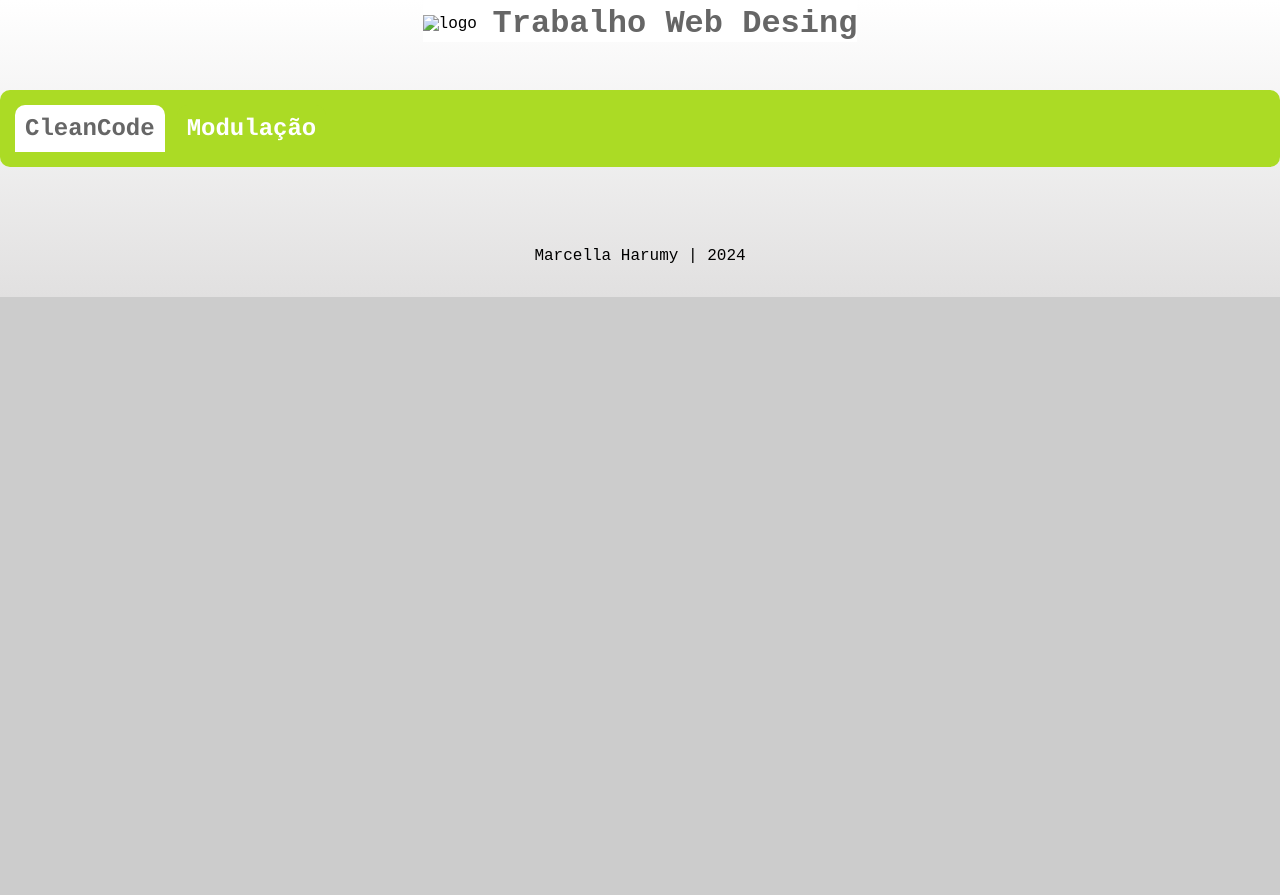
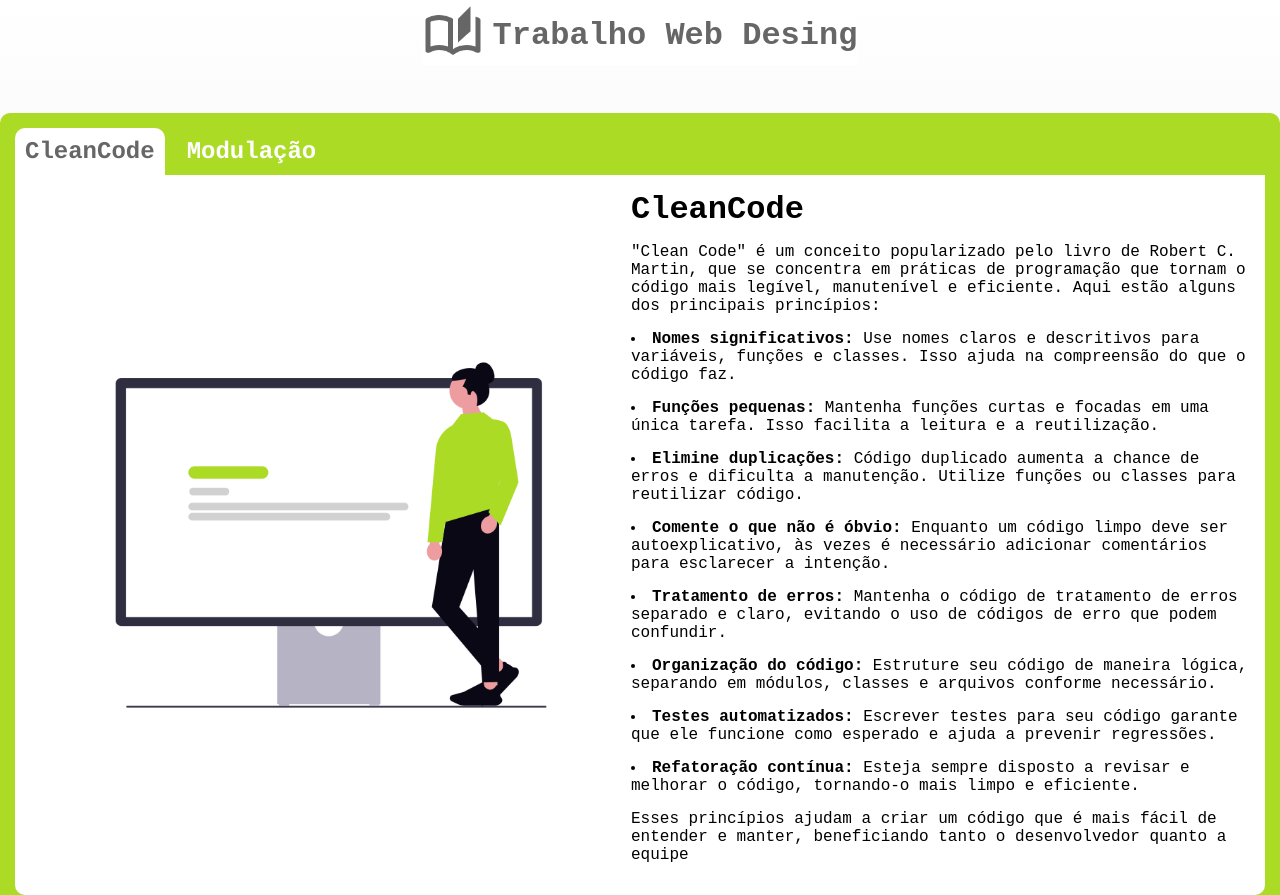
Before and after one commit to eanoriii/clean_code_work, a plain HTML site: page index.html in a window 1280 px wide. Shown: the top 895 px of the page. Before the commit the page ends 800 px from the top, so only its background shows below. Drawn offline with Linux system fonts and the light colour scheme; files that its build step writes are made by us from their sources; files whose address does not match are found by name.

Commit message:
Update index.html

```diff
--- a/index.html
+++ b/index.html
@@ -4,12 +4,12 @@
     <meta charset="UTF-8">
     <meta name="viewport" content="width=device-width, initial-scale=1.0">
     <title>CleanCode</title>
-    <link rel="shortcut icon" href="./assets/favicon.png">
-    <link rel="stylesheet" href="./assets/css/style.css">
+    <link rel="shortcut icon" href="/favicon.png">
+    <link rel="stylesheet" href="/style.css">
 </head>
 <body>
     <header>
-        <img src="./assets/favicon.png" alt="logo" width="60px">
+        <img src="/favicon.png" alt="logo" width="60px">
         <h1>Trabalho Web Desing</h1>
 
     </header>
@@ -80,5 +80,5 @@
     <footer>Marcella Harumy | 2024</footer>
 
 </body>
-<script src="./assets/js/script.js"></script>
+<script src="/script.js"></script>
 </html>
```
